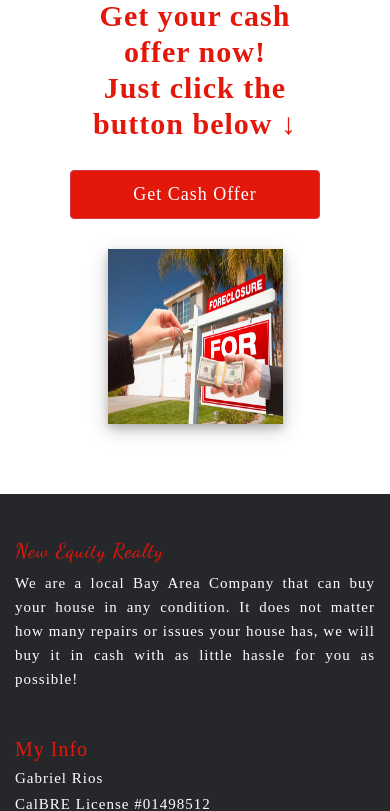
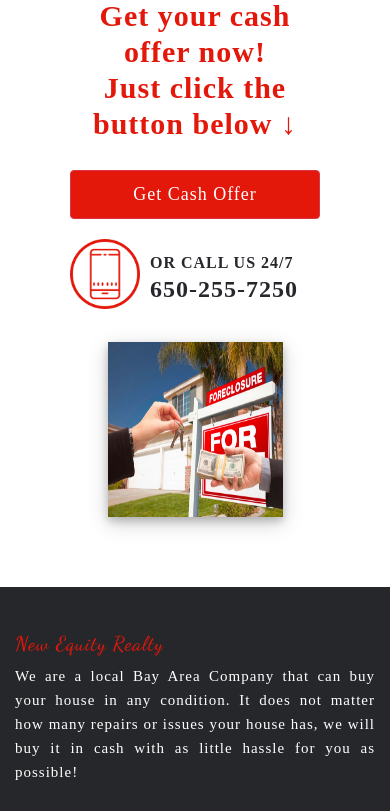
Before and after one commit to FABSTAR94/Gabe_Estate, a PHP site: page / in a window 390 px wide. Shown: the part 3110-3921 px from the top of the page. Run offline with PHP 8.4, Linux system fonts and the light colour scheme; some libraries are stand-ins or nearby versions.

Commit message:
added phone under button and few other changes

```diff
--- a/css/form.css
+++ b/css/form.css
@@ -2,6 +2,10 @@
   background-color: #E3170A;
   color: white;
   border-radius: 3px 3px !important;
+}
+
+.modal-title {
+  text-align: center;
 }
 
 .form-control{
--- a/css/section.css
+++ b/css/section.css
@@ -40,12 +40,44 @@
 }
 
 
+/*phone section*/
+.phone-container {
+  display: flex;
+  padding-top: 20px;
+}
 
+.phone-content {
+  line-height: 0.5 !important;
+  text-align: left;
+  padding-top: 20px;
+  padding-left: 10px;
+}
 
+.phone-title a{
+  text-decoration: none;
+  color: #26272b;
+  font-weight: bold;
+  text-transform: uppercase;
+  font-size: 16px;
+}
 
+.phone-title a:hover {
+  text-decoration: none;
+  color: #E3170A;
+  font-weight: bold;
+}
 
-
-
+.phone-description a {
+  text-decoration: none;
+  color: #26272b;
+  font-weight: 800;
+  font-size: 24px;
+}
+.phone-description a:hover {
+  text-decoration: none;
+  color: #E3170A;
+  font-weight: bold;
+}
 
 
 /*section with the icons*/
--- a/css/style.css
+++ b/css/style.css
@@ -8,5 +8,6 @@
 
 body {
 font-family: 'Crete Round', serif !important;
+/*font-family: "Montserrat",Sans-serif;*/
 letter-spacing: 1px;
 }
--- a/index.html
+++ b/index.html
@@ -109,11 +109,11 @@
                               <option value="Arizona">AZ</option>
                               <option value="Arkansas">AR</option> -->
                                     <option value="California">CA</option>
-                                    <!-- <option value="CO">Colorado</option>
-                              <option value="CT">Connecticut</option>
-                              <option value="DE">Delaware</option>
-                              <option value="DC">District Of Columbia</option>
-                              <option value="FL">Florida</option>
+                                    <!-- <option value="Colorado">CO</option>
+                              <option value="Connecticut">CT</option>
+                              <option value="Delaware">DE</option>
+                              <option value="District Of Columbia">DC</option>
+                              <option value="Florida">FL</option>
                               <option value="GA">Georgia</option>
                               <option value="HI">Hawaii</option>
                               <option value="ID">Idaho</option>
@@ -182,7 +182,7 @@
 
 
 <!-- benefits section -->
-    <div id="benefits" class="benefits-section">
+    <div id="about" class="benefits-section">
         <div class="container">
             <div class="style-title">
                 <h1><strong>Welcome to New Equity Realty</strong></h1>
@@ -194,7 +194,7 @@
               possible!</p>
               <img class="img-style" src="images/fs.jpg" alt="buyer profile">
             </div>
-            <div class="row">
+            <div class="row" id="benefits">
                 <div class="col-xs-12 col-sm-6 col-md-3">
                     <div class="card">
                         <div class="image-holder">
@@ -238,7 +238,7 @@
 
 
 <!-- convinced section -->
-      <div id="about" class="section">
+      <div id="contact" class="section">
         <div class="about-section">
             <div class="flex-container">
                 <div class="row">
@@ -253,6 +253,19 @@
                         <div class="style-button">
         <a href="#" class="btn btn-danger" data-toggle="modal" data-target="#staticBackdrop">Get Cash Offer</a>
       </div>
+                  <div class="phone-container">
+                    <div class="phone-img">
+                      <img src="png/cellphone.png" alt="cellphone" width="70">
+                    </div>
+                      <div class="phone-content">
+                           <p class="phone-title">
+                              <a href="tel:+16502557250">Or call us 24/7</a>
+                            </p>
+                            <p class="phone-description">
+                              <a href="tel:+16502557250">650-255-7250</a>
+                            </p>
+                       </div>
+                  </div>
                   </div>
                     <div class="col-md-7">
                       <img class="img-style2" src="images/cfk.jpg" alt="buyer profile">
@@ -261,6 +274,17 @@
             </div>
         </div>
     </div>
+
+
+
+
+
+
+
+
+
+
+
 
 
 
```
Also changed, not shown: png/cellphone.png (added).
